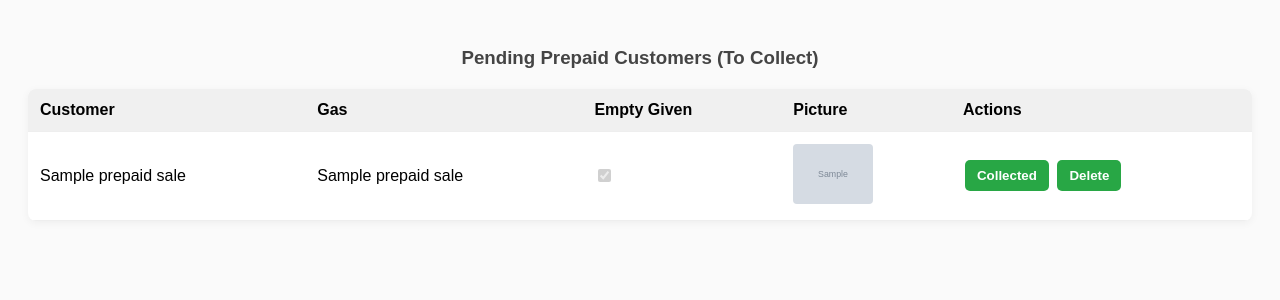
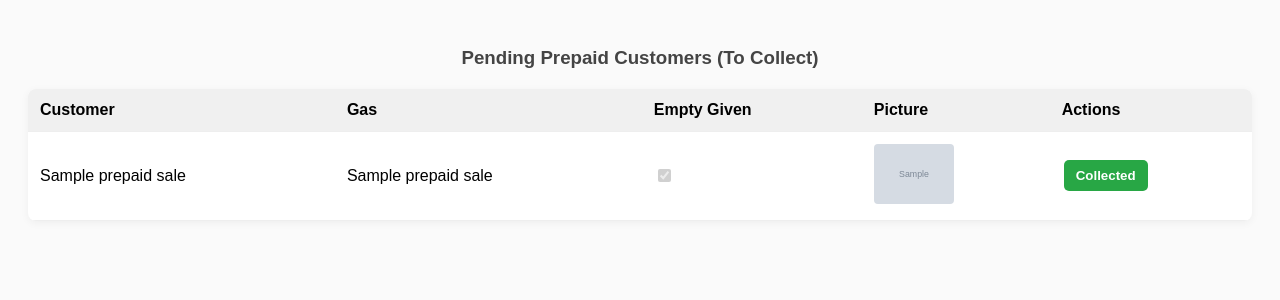
Before and after one commit to nabiswa-cmd/gas-management, a Flask app: page /prepaid-list in a window 1280 px wide. Shown: the top 300 px of the page. Run offline with Flask 3, Linux system fonts and the light colour scheme; grey boxes marked "Sample" are stand-in pictures; a database or web service that is not in the repository returns one stand-in record (values such as "Sample title"); some libraries are stand-ins or nearby versions.

Commit message:
Add files via upload

```diff
--- a/templates/Prepaidlist.html
+++ b/templates/Prepaidlist.html
@@ -135,9 +135,7 @@
             <td data-label="Actions">
                     <button type="submit">Collected</button>
                 </form>
-                <form action="{{ url_for('delete_prepaid', prepaid_id=p.id) }}" method="post" style="display:inline;">
-                    <button type="submit" onclick="return confirm('Delete record?')">Delete</button>
-                </form>
+
             </td>
         </tr>
         {% endfor %}
```
